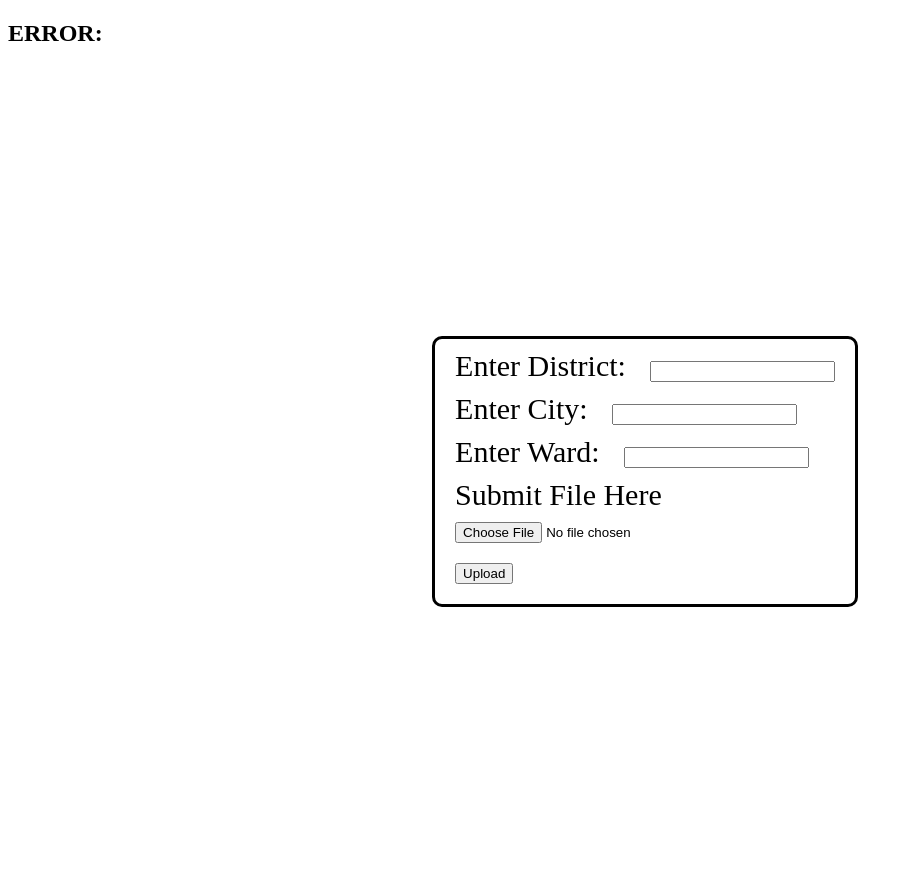
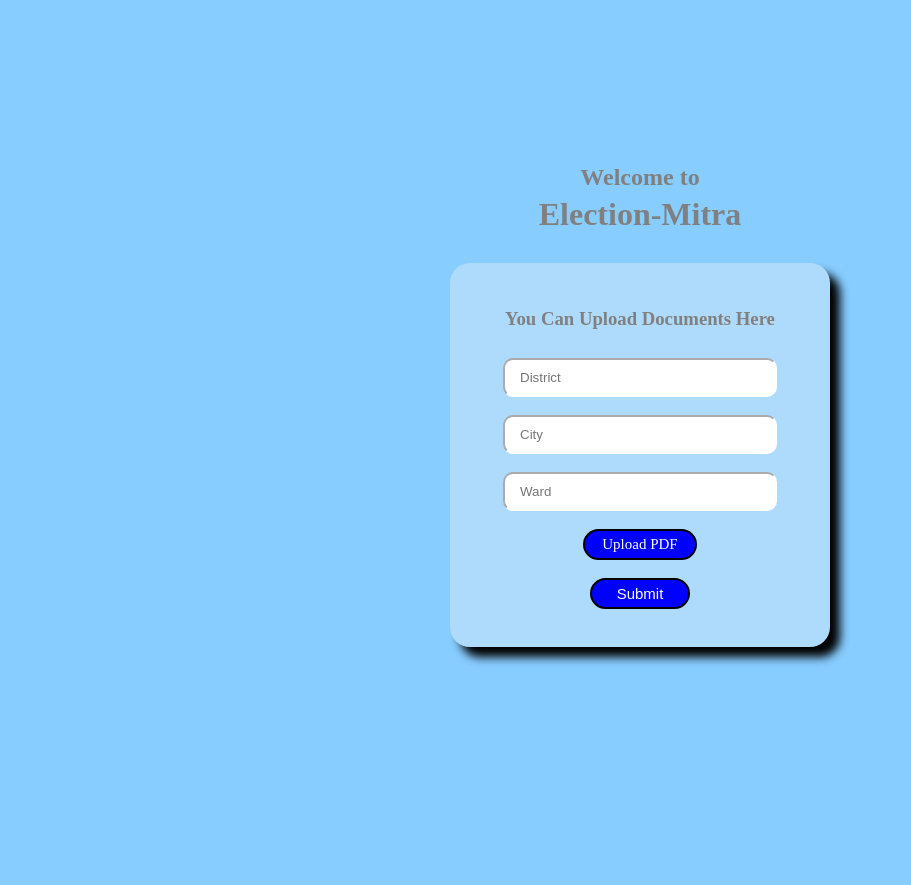
Before and after one commit to The-Invaders-7/ElectionMitraColab, a Flask app: page / in a window 1280 px wide. Shown: the whole page, without its empty margins (0-911 px from the left). After the commit the page ends 664 px from the top, so only its background shows below. Run offline with Flask 2, Linux system fonts and the light colour scheme.

Commit message:
front end

```diff
--- a/app.py
+++ b/app.py
@@ -12,6 +12,10 @@ app.config['SECRET_KEY'] = 'super secret key'
 CROPPED_IMG_PATH = ".\\static\\FILES\\CROPPED_IMG"
 upload_path = ".\\static\\FILES\\PROCESSING_FILE"
 
+District = "District"
+City = "City"
+Ward = "Ward"
+
 with open("information.json") as file:
     info = json.load(file)
 
@@ -25,8 +29,10 @@ def upload():
     if(request.method == "POST"):
         try:
             file = request.files["my_file"]
+            path = os.path.join(upload_path, file.filename)
+            file.save(path)
         except:
-            flash("Please upload file")
+            flash("ERROR: Please upload file")
             status = "fail"
 
         District = request.form['pdfDistrict']
@@ -34,34 +40,43 @@ def upload():
         Ward = request.form["pdfWard"]
 
         if District == "" or City == "" or Ward == "":
-            flash("Fill information properly")
+            flash("ERROR: Fill information properly")
             status = "fail"
 
         if status == "fail":
                 return render_template("index.html")
 
+        command = f"python extract.py {District} {City} {Ward}"
         print("Arguments: ", District, City, Ward, end="\n\n")
-        path = os.path.join(upload_path, file.filename)
-        file.save(path)
-    return render_template("success.html", state = status, location = path)
+    return render_template("success.html", state = status, location = path, command = command)
 
+''''
 @app.route("/result")
 def result():
     return render_template("result.html", image = os.listdir(CROPPED_IMG_PATH), info= info)
 
 @app.route("/output",  methods = ['GET'])
 def output():
-        process = subprocess.Popen(
-            ['python','test.py'],
-            shell=True,
-            stdout=subprocess.PIPE
-        )
 
-        for line in iter(process.stdout.readline, ''):
-            temp = line.rstrip()
-            time.sleep(0.1)
-            yield (bytes(temp))
+    yield "Processing..."
+    process = subprocess.Popen(
+        ['python','extract.py', str(District), str(City), str(Ward)],
+        shell=True,
+    )
+    output = process.communicate()
+    return output
+'''
 
+from flask_socketio import SocketIO
+socketio = SocketIO(app)
+
+@socketio.on('run_command')
+def run_command(command):
+    process = subprocess.Popen(command, shell=True, stdout=subprocess.PIPE, stderr=subprocess.STDOUT, text=True)
+    for line in iter(process.stdout.readline, ''):
+        socketio.emit('output', {'data': line.strip()})
+    process.stdout.close()
+    process.wait()
 
 if(__name__=="__main__"):
     app.run(debug=True)
--- a/templates/index.html
+++ b/templates/index.html
@@ -8,63 +8,130 @@
     <title>Document</title>
 
     <style>
-        .screen{
-            height: 100dvh;
-            width: 100%;
-            padding: 5px;
-            display: flex;
-            align-items: center;
-            justify-content: center;
+        body {
+            background-color: rgb(135, 205, 255);
         }
 
-        .form{
-            border: 3px solid black;
-            padding: 10px;
-            border-radius: 10px;
+        .screen {
+            height: 100vh;
+            width: 100%;
+            display: flex;
+            justify-content: center;
+            align-items: center;
+            flex-direction: column;
         }
 
-        label{
+        .form {
+            background-color: rgb(174, 219, 252);
+            padding: 20px;
+            padding-top: 40px;
+            padding-bottom: 20px;
+            border-radius: 20px;
+            margin: 5px;
+            box-shadow: 10px 10px 10px black;
+        }
+
+        .error{
+            display: block;
+            background-color: rgb(174, 219, 252);
+            border-radius: 20px;
+            margin: 5px;
             text-align: center;
-            margin: 10px;
+        }
+
+        label {
+            text-align: center;
             font-size: 30px;
         }
 
-        input{
+        button {
             margin: 10px;
         }
 
-        button{
+        .inputField {
+            margin: auto;
+            display: block;
+            border-radius: 10px;
+            border-color: white;
+            padding: 5px;
+            padding-left: 15px;
+            color: black;
+            height: 25px;
+            width: 250px;
+        }
+
+        .button {
+            border-radius: 50px;
+            display: block;
+            margin: auto;
+            color: white;
+            background-color: blue;
+            padding: 5px;
+            font-size: 15px;
+            width: 100px;
+            border: 2px solid black;
+        }
+
+        h3 {
+            height: 25px;
+            width: 300px;
+        }
+
+        .message{
             margin: 10px;
+            color: red;
+        }
+
+        .welcome{
+            text-align: center;
+            color: gray;
+            margin: 5px;
+            width: 330px;
+        }
+
+        .greet{
+            margin: 20px;
         }
     </style>
 </head>
 
 <body>
-    <h2 class="error">ERROR:
-        {% with messages = get_flashed_messages() %}
-            {% if messages %}
-                {% for message in messages %}
-                    <p>{{ message }}</p>>
-                {% endfor %}
-            {% endif %}
-        {% endwith %}
-    </h2>
+
 
     <div class="screen">
+        <div class="greet">
+            <h2 class="welcome">Welcome to</h2>
+            <h1 class="welcome">Election-Mitra</h1>
+        </div>
+
         <div class="form">
-        <form action="/upload" method="POST" enctype="multipart/form-data">
-            <label for="district" >Enter District:</label>
-            <input type="text" name="pdfDistrict"><br>
-            <label for="city" >Enter City:</label>
-            <input type="text" name="pdfCity"><br>
-            <label for="ward" >Enter Ward:</label>
-            <input type="text" name="pdfWard"><br>
-            <label for="file">Submit File Here</label> <br>
-            <input type="file" name="my_file"> <br>
-            <button type="submit" value="Upload">Upload</button> <br>
-        </form>
+            <h3 style="margin-bottom: 25px;"class="welcome">You Can Upload Documents Here</h3>
+            <form action="/upload" method="POST" enctype="multipart/form-data">
+                <div><input class="inputField" type="text" placeholder="District" name="pdfDistrict"></div><br>
+                <div><input class="inputField" type="text" placeholder="City" name="pdfCity"></div><br>
+                <div><input class="inputField" type="text" placeholder="Ward" name="pdfWard"></div><br>
+
+                <div>
+                    <label class=" button" for="upload_files">Upload PDF</label>
+                    <input style="display: none;" id="upload_files" type="file" name="my_file"><br>
+                </div>
+                <div><button class=" button" type="submit" value="Upload">Submit</button> <br></div>
+            </form>
+        </div>
+
+            <div class="error">
+                <p>{% with messages = get_flashed_messages() %}
+                    {% if messages %}
+                        {% for message in messages %}
+                            <p class="message">{{ message }}</p>
+                        {% endfor %}
+                    {% endif %}
+                {% endwith %}
+                </p>
+            </div>
     </div>
-    </div>
+
+
 </body>
 
 </html>
--- a/templates/result.html
+++ b/templates/result.html
@@ -6,7 +6,6 @@
     <meta http-equiv="X-UA-Compatible" content="IE=edge">
     <meta name="viewport" content="width=device-width, initial-scale=1.0">
     <title>Document</title>
-
 
     <style>
         .image {
@@ -30,6 +29,8 @@
         img{
             margin: 45px;
         }
+
+
 
     </style>
 </head>
@@ -56,6 +57,8 @@
     </div>
     {% endfor %}
 
+
+
 </body>
 
 </html>
```
Also changed, not shown: extract.py (+24 -10 lines), templates/output.html (+19 -42 lines), templates/success.html (+82 -3 lines), 1 other file.
